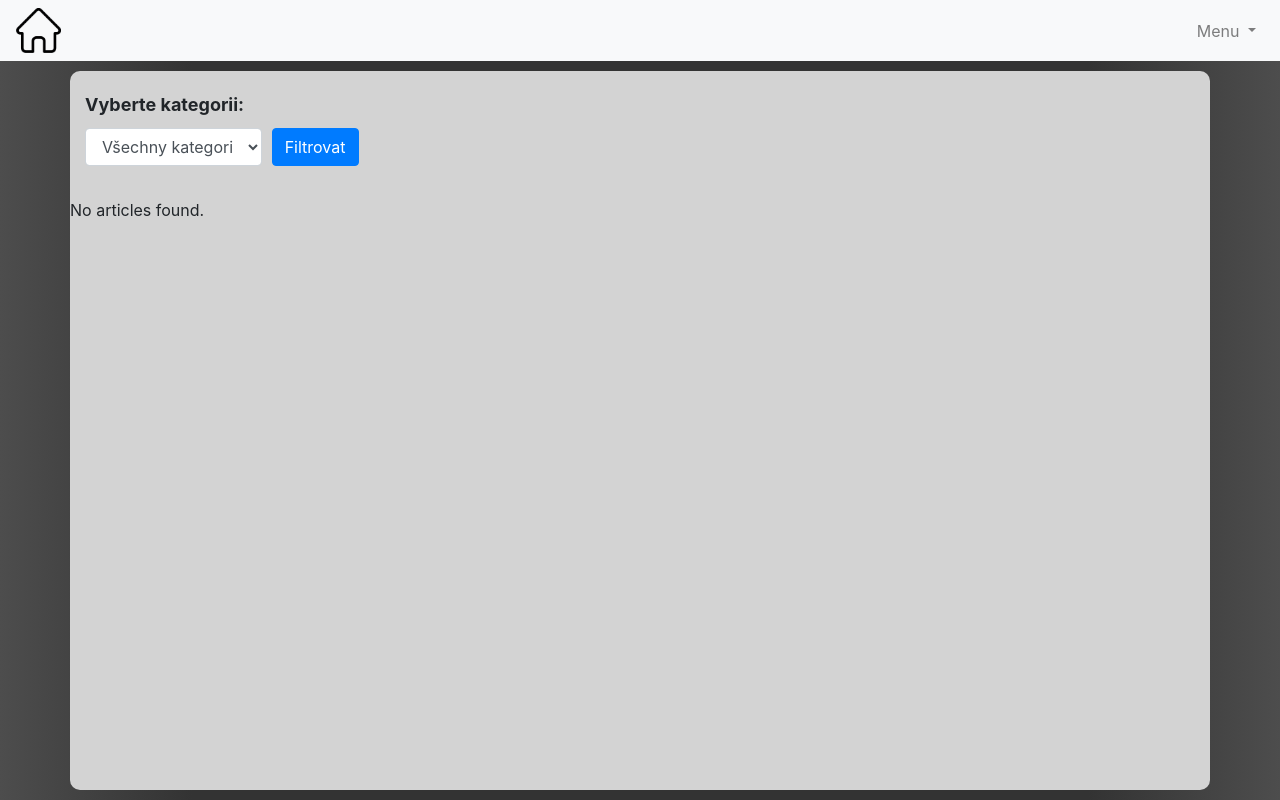
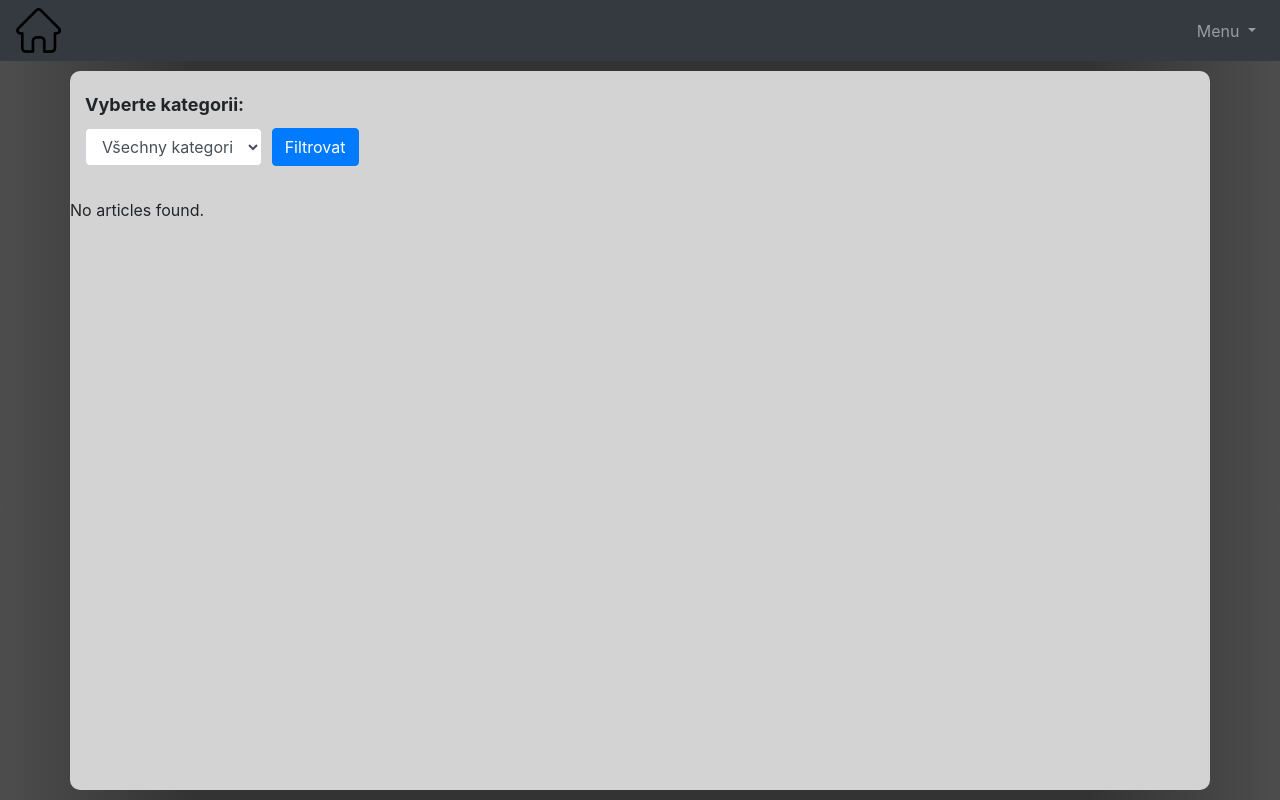
Before and after one commit to Lynder063/rsp-dream-team, a PHP site: page /index.php in a window 1280 px wide. Run offline with PHP 8.4, Linux system fonts and the light colour scheme; the visitor is signed in with stand-in values (Sample User, id 1); data that the repository does not hold is empty; a stand-in replaces the project's code that opens the database connection.

Commit message:
Update navbar.php

```diff
--- a/Code/navbar.php
+++ b/Code/navbar.php
@@ -15,7 +15,7 @@
     </script>
 
 </head>
-<nav class="navbar navbar-expand-lg navbar-light bg-light"><a href="index.php"><img src="home.png" height="45px"
+<nav class="navbar navbar-expand-lg navbar-dark bg-dark"><a href="index.php"><img src="home.png" height="45px"
                                                                                     width="45px"></a>
     <button class="navbar-toggler" type="button" data-toggle="collapse" data-target="#navbarSupportedContent"
         aria-controls="navbarSupportedContent" aria-expanded="false" aria-label="Toggle navigation">
```
